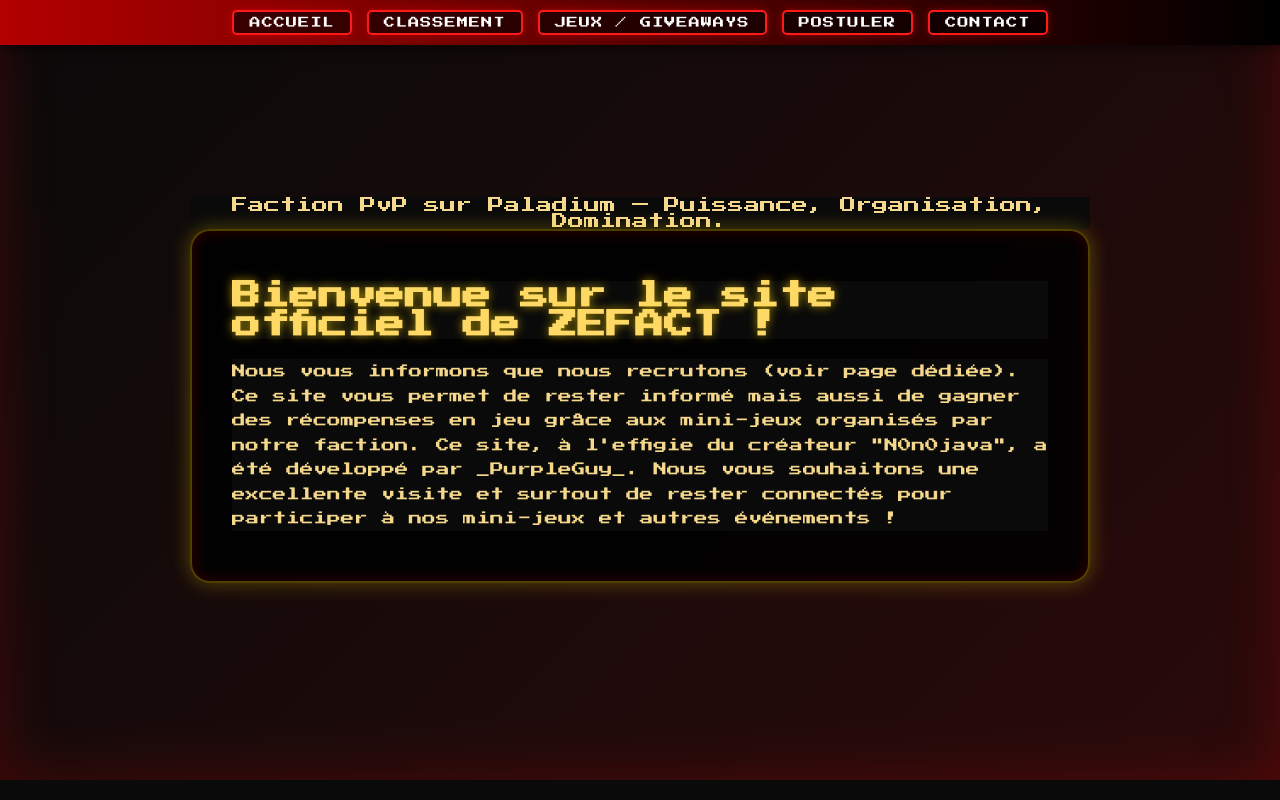
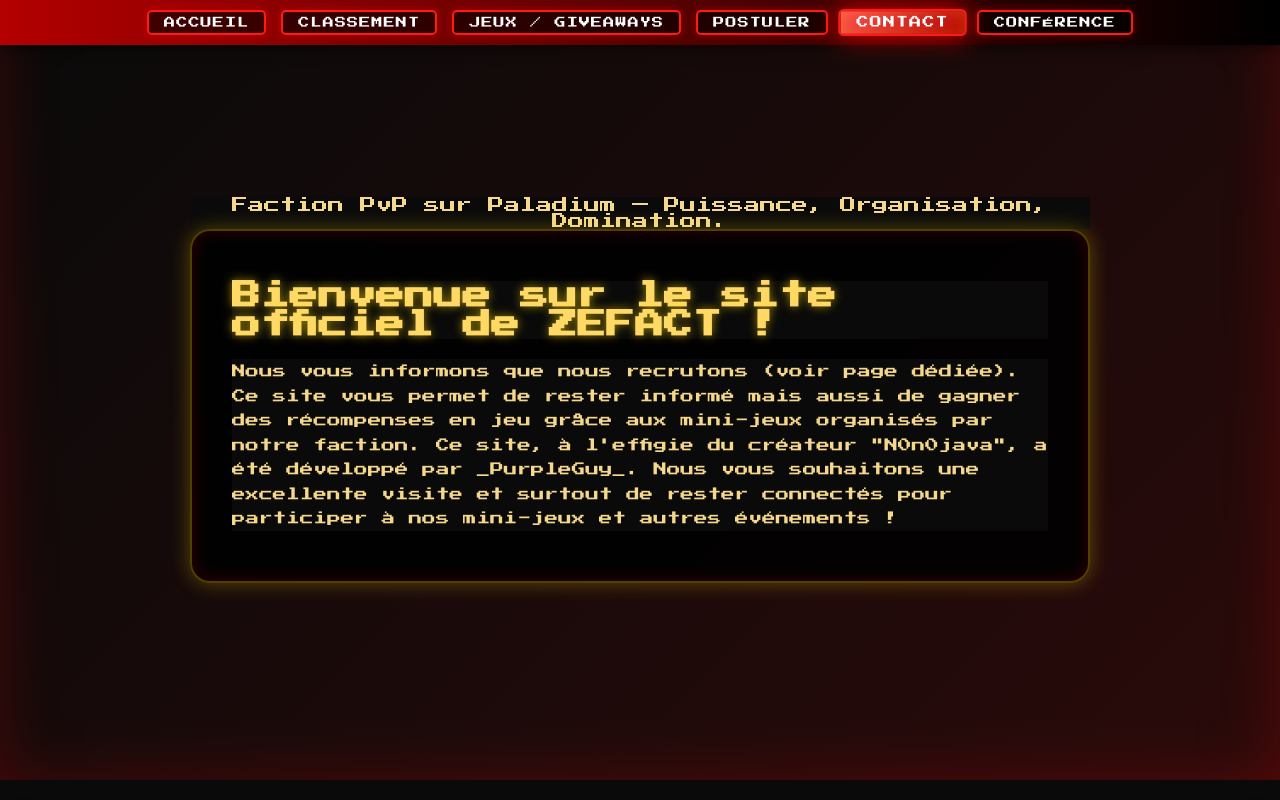
Before and after one commit to ZEFAC-web/LaFondation, a plain HTML site: page index.html in a window 1280 px wide. Shown: the top 800 px of the page. Drawn offline with Linux system fonts and the light colour scheme.

Commit message:
Update index.html

```diff
--- a/index.html
+++ b/index.html
@@ -139,7 +139,8 @@ body, h1, h2, h3, p, a, button {
   <a href="classement.html">Classement</a>
   <a href="jeux.html">Jeux / Giveaways</a>
   <a href="postuler.html">Postuler</a>
-  <a href="contact.html">Contact</a>
+  <a href="contact.html" class="active">Contact</a>
+  <a href="conference.html">Conférence</a>
 </div>
 
 <!-- HERO + BIENVENUE -->
```
